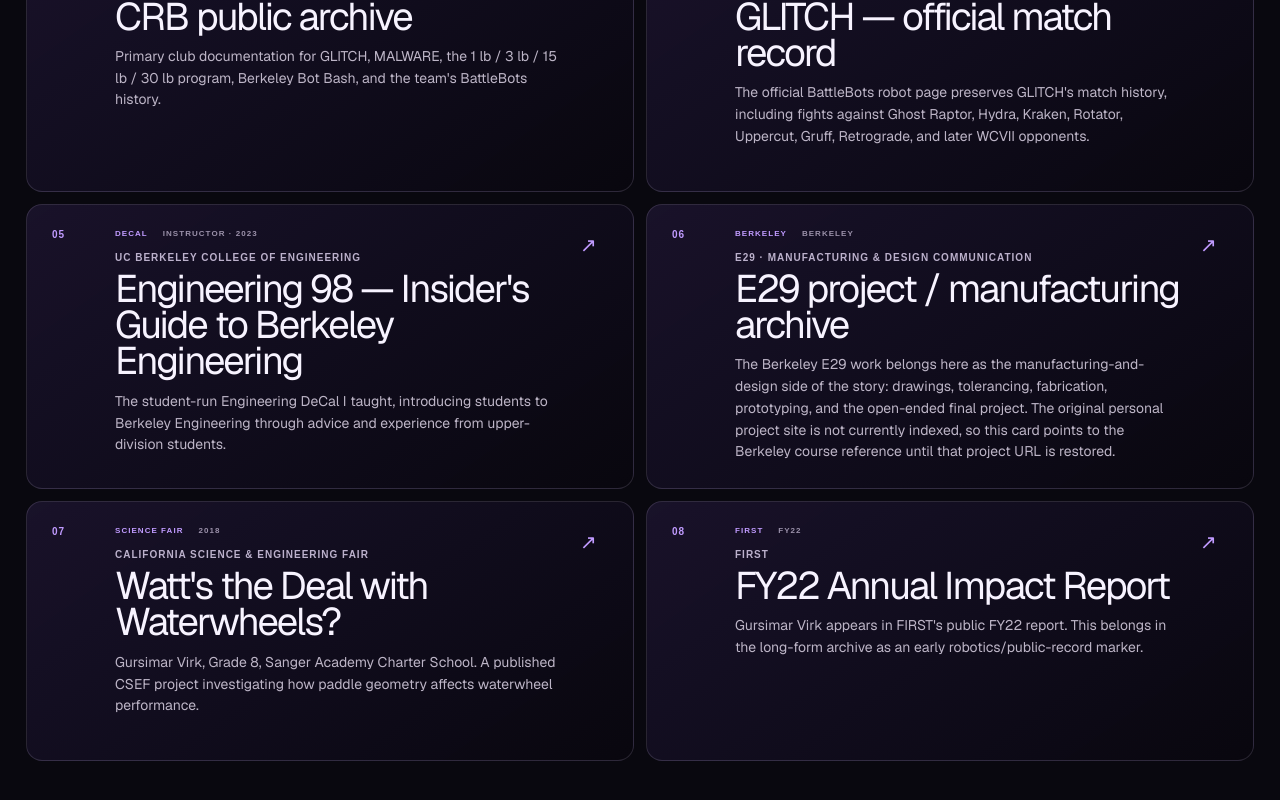
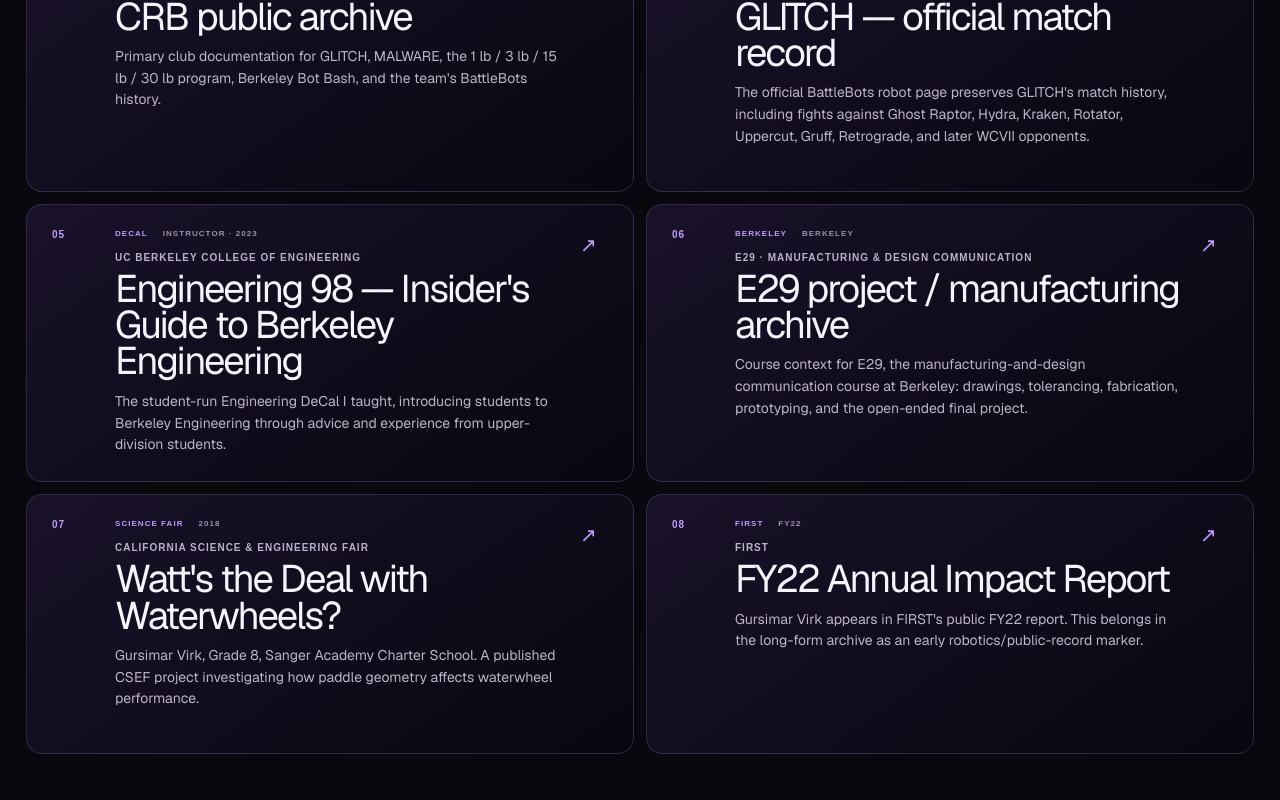
Before and after one commit to GursimarVirk/SimarWebsite, a Next.js app: page /media in a window 1280 px wide. Shown: the part 5175-5975 px from the top of the page. Built offline with nearby package versions, Linux system fonts and the light colour scheme.

Commit message:
Remove unfinished migration notes from the public media archive

```diff
--- a/app/media/page.tsx
+++ b/app/media/page.tsx
@@ -212,10 +212,10 @@ const archive: MediaItem[] = [
     type: "BERKELEY",
     source: "E29 · MANUFACTURING & DESIGN COMMUNICATION",
     title: "E29 project / manufacturing archive",
-    description: "The Berkeley E29 work belongs here as the manufacturing-and-design side of the story: drawings, tolerancing, fabrication, prototyping, and the open-ended final project. The original personal project site is not currently indexed, so this card points to the Berkeley course reference until that project URL is restored.",
+    description: "Course context for E29, the manufacturing-and-design communication course at Berkeley: drawings, tolerancing, fabrication, prototyping, and the open-ended final project.",
     date: "BERKELEY",
     href: "https://asme.studentorg.berkeley.edu/student-resources/course-guide/",
-    tag: "PROJECT SITE TO RESTORE",
+    tag: "COURSE REFERENCE",
   },
   {
     type: "SCIENCE FAIR",
```
